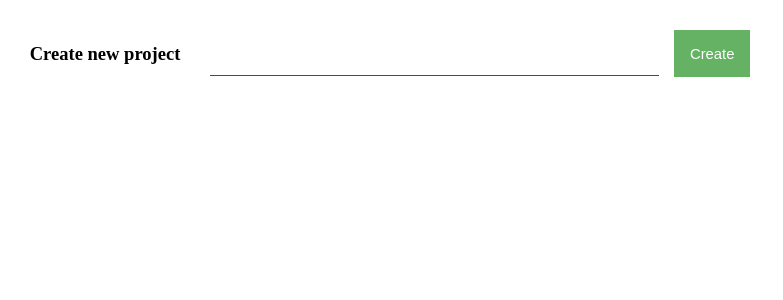
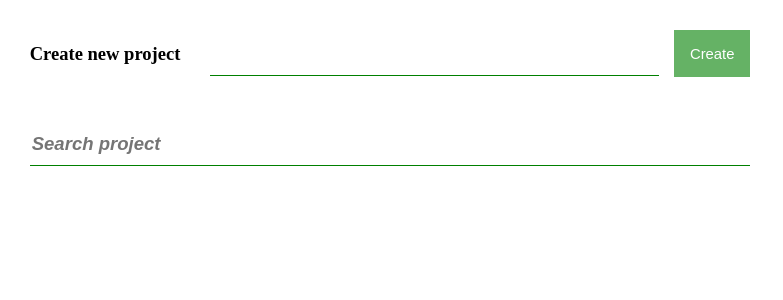
Before and after one commit to seriiserii825/quick-tabs-project, a Vue app: page / in a window 1280 px wide. Shown: the top 300 px of the page, without its empty margins (0-783 px from the left). Built offline with nearby package versions, Linux system fonts and the light colour scheme.

Commit message:
feat: search

```diff
--- a/src/App.vue
+++ b/src/App.vue
@@ -1,5 +1,5 @@
 <script setup lang="ts">
-import {onMounted, onUpdated, ref} from "vue";
+import {onMounted, onUpdated, ref, watch} from "vue";
 import ListItem from "./components/list/ListItem.vue";
 import {IList} from "./interfaces/list/IList";
 import useGetFromLocalStorage from "./hooks/useGetFromLocalStorage";
@@ -9,6 +9,19 @@ const input_ref = ref<HTMLInputElement>();
 const title = ref("");
 
 const items = ref<IList[]>();
+const filtered = ref<IList[]>();
+
+const search = ref("");
+
+watch(search, (value) => {
+  if (value === "") {
+    filtered.value = items.value;
+  } else {
+    filtered.value = items.value.filter((item) => {
+      return item.title.toLowerCase().includes(value.toLowerCase());
+    });
+  }
+});
 
 async function onSubmit() {
   const allTabs = await chrome.tabs.query({active: false, currentWindow: true});
@@ -42,6 +55,7 @@ function updateFromLocalStorage(){
 
 onMounted(() => {
   updateFromLocalStorage()
+  filtered.value = items.value;
 });
 </script>
 <template>
@@ -51,9 +65,10 @@ onMounted(() => {
       <input  :ref="input_ref" class="popup__input" type="text" v-model="title">
       <button @click="onSubmit" :disabled="title === ''" class="btn">Create</button>
     </header>
+    <input type="text" placeholder="Search project" class="popup__search" v-model="search">
     <ul v-if="items && items.length > 0" class="list">
       <ListItem
-          v-for="item in items"
+          v-for="item in filtered"
           :key="item.title"
           :id="item.id"
           :title="item.title"
--- a/src/scss/blocks/popup/popup.scss
+++ b/src/scss/blocks/popup/popup.scss
@@ -29,4 +29,14 @@
     border-bottom: 1px solid var(--accent);
     outline: none;
   }
+  &__search {
+    width: 100%;
+    height: 4.8rem;
+    font-size: 2rem;
+    font-weight: bold;
+    font-style: italic;
+    border: none;
+    border-bottom: 1px solid var(--accent);
+    outline: none;
+  }
 }
```
